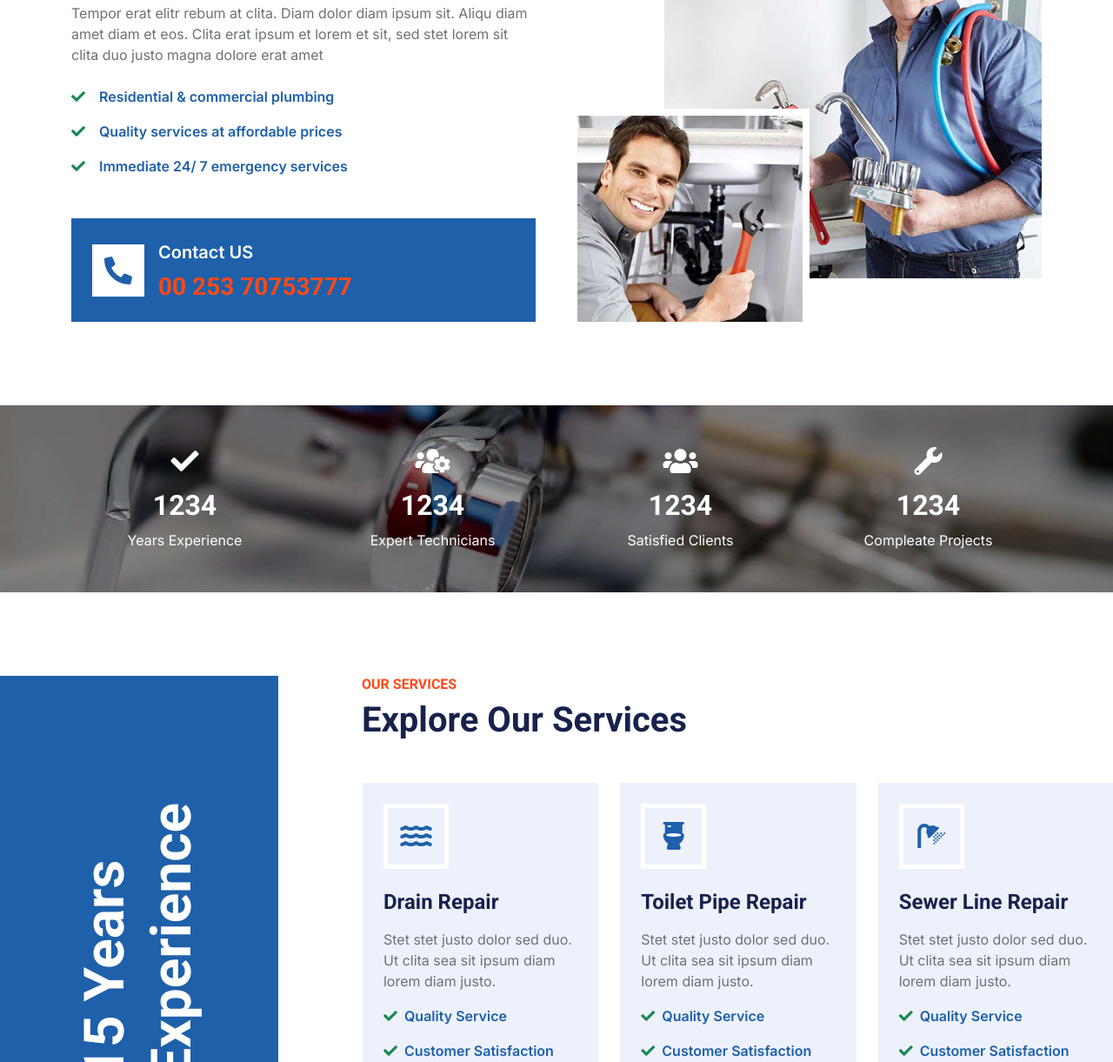
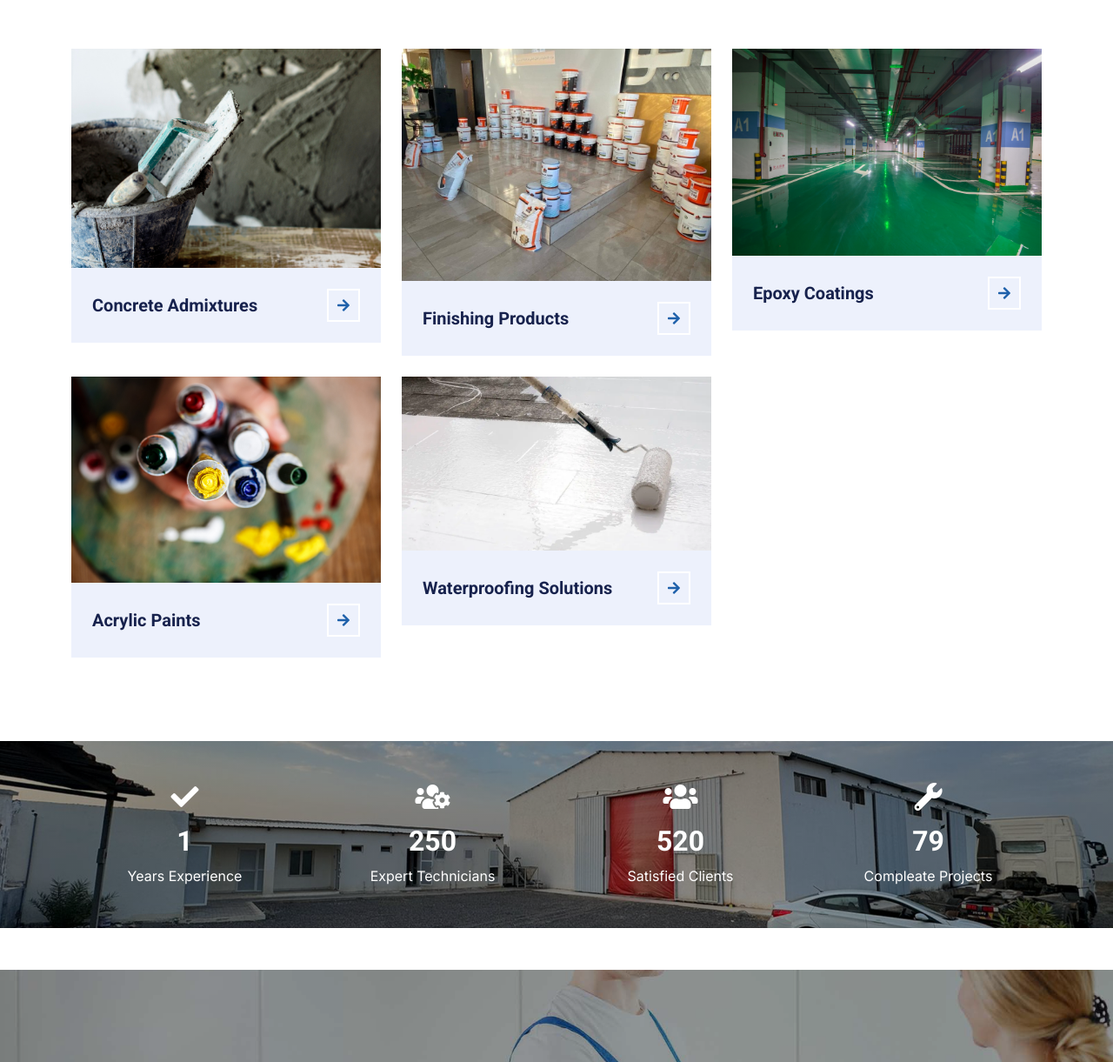
Before and after one commit to atekelt/tough_build, a plain HTML site: page index.html in a window 1280 px wide. Shown: the part 1579-2800 px from the top of the page at 87% size. Drawn offline with nearby package versions, Linux system fonts and the light colour scheme.

Commit message:
content update

```diff
--- a/css/style.css
+++ b/css/style.css
@@ -235,7 +235,7 @@
 }
 
 .page-header {
-    background: linear-gradient(rgba(0, 0, 0, .4), rgba(0, 0, 0, .4)), url(../img/bg.jpg) center center no-repeat;
+    background: linear-gradient(rgba(0, 0, 0, .4), rgba(0, 0, 0, .4)), url(../img/bg.png) center center no-repeat;
     background-size: cover;
 }
 
@@ -246,7 +246,7 @@
 
 /*** Facts ***/
 .fact {
-    background: linear-gradient(rgba(0, 0, 0, .4), rgba(0, 0, 0, .4)), url(../img/bg.jpg) center center no-repeat;
+    background: linear-gradient(rgba(0, 0, 0, .4), rgba(0, 0, 0, .4)), url(../img/bg.png) center center no-repeat;
     background-size: cover;
 }
 
--- a/index.html
+++ b/index.html
@@ -3,7 +3,7 @@
 
 <head>
     <meta charset="utf-8">
-    <title>Tough Buil </title>
+    <title>Tough Build </title>
     <meta content="width=device-width, initial-scale=1.0" name="viewport">
     <meta content="" name="keywords">
     <meta content="" name="description">
@@ -128,15 +128,15 @@
                         <div class="dropdown-menu fade-up m-0">
                             <a href="booking.html" class="dropdown-item">Booking</a>
                             <a href="team.html" class="dropdown-item">Technicians</a>
-                            <a href="testimonial.html" class="dropdown-item">Testimonial</a>
-                            <a href="404.html" class="dropdown-item">404 Page</a>
+                           <!-- <a href="testimonial.html" class="dropdown-item">Testimonial</a> -->
+                            <!-- <a href="404.html" class="dropdown-item">404 Page</a> -->
                         </div>
                     </div>
                     <a href="contact.html" class="nav-item nav-link">Contact</a>
                 </div>
                 <div class="mt-4 mt-lg-0 me-lg-n4 py-3 px-4 bg-primary d-flex align-items-center">
                     <div class="d-flex flex-shrink-0 align-items-center justify-content-center bg-white" style="width: 45px; height: 45px;">
-                        <i class="bi bi-whatsapp fa-lg text-primary"></i>
+                        <i class="bi bi-whatsapp fa-2x text-primary"></i>
                     </div>
                     <a href="https://wa.me/+0025370753777"><div class="ms-3">
                         <p class="mb-1 text-white">Contact US</p>
@@ -199,6 +199,37 @@
     </div> -->
     <!-- Carousel End -->
 
+     <!-- About Start -->
+     <div class="container-xxl py-5">
+        <div class="container">
+            <div class="row g-5">
+                <div class="col-lg-6 wow fadeInUp" data-wow-delay="0.1s">
+                    <h6 class="text-secondary text-uppercase">About Us</h6>
+                    <!-- <h1 class="mb-4">We Are Trusted Plumbing Company Since 1990</h1> -->
+                    <p class="mb-4">TOUGH BUILD (TBCM) is an international company based in Djibouti, specializing in construction chemicals and materials.</p>
+                    <p class="fw-medium text-primary"><i class="fa fa-check text-success me-3"></i>Combines German technical expertise with deep market knowledge.</p>
+                    <p class="fw-medium text-primary"><i class="fa fa-check text-success me-3"></i>Quality services at affordable prices</p>
+                    <p class="fw-medium text-primary"><i class="fa fa-check text-success me-3"></i>Managed by highly experienced engineers focused on quality production and problem-solving solutions.</p>
+                    <div class="bg-primary d-flex align-items-center p-4 mt-5">
+                        <div class="d-flex flex-shrink-0 align-items-center justify-content-center bg-white" style="width: 60px; height: 60px;">
+                            <i class="bi bi-whatsapp fa-2x text-primary"></i>
+                        </div>
+                        <a href="https://wa.me/+0025370753777"><div class="ms-3">
+                        <p class="mb-1 text-white">Contact US</p>
+                        <h5 class="m-0 text-secondary">00 253 70753777</h5>
+                    </div></a>
+                    </div>
+                </div>
+                <div class="col-lg-6 pt-4" style="min-height: 500px;">
+                    <div class="position-relative h-100 wow fadeInUp" data-wow-delay="0.5s">
+                        <img class="position-absolute img-fluid w-100 h-100" src="img/header_1.jpg" style="object-fit: cover; padding: 0 0 50px 100px;" alt="">
+                        <img class="position-absolute start-0 bottom-0 img-fluid bg-white pt-2 pe-2 w-50 h-50" src="img/header_2.jpg" style="object-fit: cover;" alt="">
+                    </div>
+                </div>
+            </div>
+        </div>
+    </div>
+    <!-- About End -->
 
     <!-- Service Start -->
     <div class="container-xxl py-5">
@@ -206,29 +237,47 @@
             <div class="row g-4">
                 <div class="col-lg-4 col-md-6 service-item-top wow fadeInUp" data-wow-delay="0.1s">
                     <div class="overflow-hidden">
-                        <img class="img-fluid w-100 h-100" src="img/service-1.jpg" alt="">
+                        <img class="img-fluid w-100 h-100" src="img/Concrete Admixtures.jpg" alt="">
                     </div>
                     <div class="d-flex align-items-center justify-content-between bg-light p-4">
-                        <h5 class="text-truncate me-3 mb-0">Residential Plumbing</h5>
-                        <a class="btn btn-square btn-outline-primary border-2 border-white flex-shrink-0" href=""><i class="fa fa-arrow-right"></i></a>
+                        <h5 class="text-truncate me-3 mb-0">Concrete Admixtures </h5>
+                        <a class="btn btn-square btn-outline-primary border-2 border-white flex-shrink-0" href="/product.html"><i class="fa fa-arrow-right"></i></a>
                     </div>
                 </div>
                 <div class="col-lg-4 col-md-6 service-item-top wow fadeInUp" data-wow-delay="0.3s">
                     <div class="overflow-hidden">
-                        <img class="img-fluid w-100 h-100" src="img/service-2.jpg" alt="">
+                        <img class="img-fluid w-100 h-100" src="img/Finishing Products.jpg" alt="">
                     </div>
                     <div class="d-flex align-items-center justify-content-between bg-light p-4">
-                        <h5 class="text-truncate me-3 mb-0">Commercial Plumbing</h5>
-                        <a class="btn btn-square btn-outline-primary border-2 border-white flex-shrink-0" href=""><i class="fa fa-arrow-right"></i></a>
+                        <h5 class="text-truncate me-3 mb-0">Finishing Products </h5>
+                        <a class="btn btn-square btn-outline-primary border-2 border-white flex-shrink-0" href="/product.html"><i class="fa fa-arrow-right"></i></a>
                     </div>
                 </div>
                 <div class="col-lg-4 col-md-6 service-item-top wow fadeInUp" data-wow-delay="0.5s">
                     <div class="overflow-hidden">
-                        <img class="img-fluid w-100 h-100" src="img/service-3.jpg" alt="">
+                        <img class="img-fluid w-100 h-100" src="img/Epoxy Coatings.jpg" alt="">
                     </div>
                     <div class="d-flex align-items-center justify-content-between bg-light p-4">
-                        <h5 class="text-truncate me-3 mb-0">Emergency Servicing</h5>
-                        <a class="btn btn-square btn-outline-primary border-2 border-white flex-shrink-0" href=""><i class="fa fa-arrow-right"></i></a>
+                        <h5 class="text-truncate me-3 mb-0">Epoxy Coatings</h5>
+                        <a class="btn btn-square btn-outline-primary border-2 border-white flex-shrink-0" href="/product.html"><i class="fa fa-arrow-right"></i></a>
+                    </div>
+                </div>
+                <div class="col-lg-4 col-md-6 service-item-top wow fadeInUp" data-wow-delay="0.5s">
+                    <div class="overflow-hidden">
+                        <img class="img-fluid w-100 h-100" src="img/Acrylic Paints.jpg" alt="">
+                    </div>
+                    <div class="d-flex align-items-center justify-content-between bg-light p-4">
+                        <h5 class="text-truncate me-3 mb-0">Acrylic Paints</h5>
+                        <a class="btn btn-square btn-outline-primary border-2 border-white flex-shrink-0" href="/product.html"><i class="fa fa-arrow-right"></i></a>
+                    </div>
+                </div>
+                <div class="col-lg-4 col-md-6 service-item-top wow fadeInUp" data-wow-delay="0.5s">
+                    <div class="overflow-hidden">
+                        <img class="img-fluid w-100 h-100" src="img/Waterproofing Solutions.jpg" alt="">
+                    </div>
+                    <div class="d-flex align-items-center justify-content-between bg-light p-4">
+                        <h5 class="text-truncate me-3 mb-0">Waterproofing Solutions</h5>
+                        <a class="btn btn-square btn-outline-primary border-2 border-white flex-shrink-0" href="/product.html"><i class="fa fa-arrow-right"></i></a>
                     </div>
                 </div>
             </div>
@@ -236,62 +285,28 @@
     </div>
     <!-- Service End -->
 
-
-    <!-- About Start -->
-    <div class="container-xxl py-5">
-        <div class="container">
-            <div class="row g-5">
-                <div class="col-lg-6 wow fadeInUp" data-wow-delay="0.1s">
-                    <h6 class="text-secondary text-uppercase">About Us</h6>
-                    <h1 class="mb-4">We Are Trusted Plumbing Company Since 1990</h1>
-                    <p class="mb-4">Tempor erat elitr rebum at clita. Diam dolor diam ipsum sit. Aliqu diam amet diam et eos. Clita erat ipsum et lorem et sit, sed stet lorem sit clita duo justo magna dolore erat amet</p>
-                    <p class="fw-medium text-primary"><i class="fa fa-check text-success me-3"></i>Residential & commercial plumbing</p>
-                    <p class="fw-medium text-primary"><i class="fa fa-check text-success me-3"></i>Quality services at affordable prices</p>
-                    <p class="fw-medium text-primary"><i class="fa fa-check text-success me-3"></i>Immediate 24/ 7 emergency services</p>
-                    <div class="bg-primary d-flex align-items-center p-4 mt-5">
-                        <div class="d-flex flex-shrink-0 align-items-center justify-content-center bg-white" style="width: 60px; height: 60px;">
-                            <i class="fa fa-phone-alt fa-2x text-primary"></i>
-                        </div>
-                        <div class="ms-3">
-                            <p class="fs-5 fw-medium mb-2 text-white">Contact US</p>
-                            <h3 class="m-0 text-secondary">00 253 70753777</h3>
-                        </div>
-                    </div>
-                </div>
-                <div class="col-lg-6 pt-4" style="min-height: 500px;">
-                    <div class="position-relative h-100 wow fadeInUp" data-wow-delay="0.5s">
-                        <img class="position-absolute img-fluid w-100 h-100" src="img/about-1.jpg" style="object-fit: cover; padding: 0 0 50px 100px;" alt="">
-                        <img class="position-absolute start-0 bottom-0 img-fluid bg-white pt-2 pe-2 w-50 h-50" src="img/about-2.jpg" style="object-fit: cover;" alt="">
-                    </div>
-                </div>
-            </div>
-        </div>
-    </div>
-    <!-- About End -->
-
-
     <!-- Fact Start -->
     <div class="container-fluid fact bg-dark my-5 py-5">
         <div class="container">
             <div class="row g-4">
                 <div class="col-md-6 col-lg-3 text-center wow fadeIn" data-wow-delay="0.1s">
                     <i class="fa fa-check fa-2x text-white mb-3"></i>
-                    <h2 class="text-white mb-2" data-toggle="counter-up">1234</h2>
+                    <h2 class="text-white mb-2" >1</h2>
                     <p class="text-white mb-0">Years Experience</p>
                 </div>
                 <div class="col-md-6 col-lg-3 text-center wow fadeIn" data-wow-delay="0.3s">
                     <i class="fa fa-users-cog fa-2x text-white mb-3"></i>
-                    <h2 class="text-white mb-2" data-toggle="counter-up">1234</h2>
+                    <h2 class="text-white mb-2" >250</h2>
                     <p class="text-white mb-0">Expert Technicians</p>
                 </div>
                 <div class="col-md-6 col-lg-3 text-center wow fadeIn" data-wow-delay="0.5s">
                     <i class="fa fa-users fa-2x text-white mb-3"></i>
-                    <h2 class="text-white mb-2" data-toggle="counter-up">1234</h2>
+                    <h2 class="text-white mb-2" >520</h2>
                     <p class="text-white mb-0">Satisfied Clients</p>
                 </div>
                 <div class="col-md-6 col-lg-3 text-center wow fadeIn" data-wow-delay="0.7s">
                     <i class="fa fa-wrench fa-2x text-white mb-3"></i>
-                    <h2 class="text-white mb-2" data-toggle="counter-up">1234</h2>
+                    <h2 class="text-white mb-2" >79</h2>
                     <p class="text-white mb-0">Compleate Projects</p>
                 </div>
             </div>
@@ -299,99 +314,9 @@
     </div>
     <!-- Fact End -->
 
-
-    <!-- Service Start -->
-    <div class="container-fluid py-5 px-4 px-lg-0">
-        <div class="row g-0">
-            <div class="col-lg-3 d-none d-lg-flex">
-                <div class="d-flex align-items-center justify-content-center bg-primary w-100 h-100">
-                    <h1 class="display-3 text-white m-0" style="transform: rotate(-90deg);">15 Years Experience</h1>
-                </div>
-            </div>
-            <div class="col-md-12 col-lg-9">
-                <div class="ms-lg-5 ps-lg-5">
-                    <div class="text-center text-lg-start wow fadeInUp" data-wow-delay="0.1s">
-                        <h6 class="text-secondary text-uppercase">Our Services</h6>
-                        <h1 class="mb-5">Explore Our Services</h1>
-                    </div>
-                    <div class="owl-carousel service-carousel position-relative wow fadeInUp" data-wow-delay="0.1s">
-                        <div class="bg-light p-4">
-                            <div class="d-flex align-items-center justify-content-center border border-5 border-white mb-4" style="width: 75px; height: 75px;">
-                                <i class="fa fa-water fa-2x text-primary"></i>
-                            </div>
-                            <h4 class="mb-3">Drain Repair</h4>
-                            <p>Stet stet justo dolor sed duo. Ut clita sea sit ipsum diam lorem diam justo.</p>
-                            <p class="text-primary fw-medium"><i class="fa fa-check text-success me-2"></i>Quality Service</p>
-                            <p class="text-primary fw-medium"><i class="fa fa-check text-success me-2"></i>Customer Satisfaction</p>
-                            <p class="text-primary fw-medium"><i class="fa fa-check text-success me-2"></i>Support 24/7</p>
-                            <a href="" class="btn bg-white text-primary w-100 mt-2">Read More<i class="fa fa-arrow-right text-secondary ms-2"></i></a>
-                        </div>
-                        <div class="bg-light p-4">
-                            <div class="d-flex align-items-center justify-content-center border border-5 border-white mb-4" style="width: 75px; height: 75px;">
-                                <i class="fa fa-toilet fa-2x text-primary"></i>
-                            </div>
-                            <h4 class="mb-3">Toilet Pipe Repair</h4>
-                            <p>Stet stet justo dolor sed duo. Ut clita sea sit ipsum diam lorem diam justo.</p>
-                            <p class="text-primary fw-medium"><i class="fa fa-check text-success me-2"></i>Quality Service</p>
-                            <p class="text-primary fw-medium"><i class="fa fa-check text-success me-2"></i>Customer Satisfaction</p>
-                            <p class="text-primary fw-medium"><i class="fa fa-check text-success me-2"></i>Support 24/7</p>
-                            <a href="" class="btn bg-white text-primary w-100 mt-2">Read More<i class="fa fa-arrow-right text-secondary ms-2"></i></a>
-                        </div>
-                        <div class="bg-light p-4">
-                            <div class="d-flex align-items-center justify-content-center border border-5 border-white mb-4" style="width: 75px; height: 75px;">
-                                <i class="fa fa-shower fa-2x text-primary"></i>
-                            </div>
-                            <h4 class="mb-3">Sewer Line Repair</h4>
-                            <p>Stet stet justo dolor sed duo. Ut clita sea sit ipsum diam lorem diam justo.</p>
-                            <p class="text-primary fw-medium"><i class="fa fa-check text-success me-2"></i>Quality Service</p>
-                            <p class="text-primary fw-medium"><i class="fa fa-check text-success me-2"></i>Customer Satisfaction</p>
-                            <p class="text-primary fw-medium"><i class="fa fa-check text-success me-2"></i>Support 24/7</p>
-                            <a href="" class="btn bg-white text-primary w-100 mt-2">Read More<i class="fa fa-arrow-right text-secondary ms-2"></i></a>
-                        </div>
-                        <div class="bg-light p-4">
-                            <div class="d-flex align-items-center justify-content-center border border-5 border-white mb-4" style="width: 75px; height: 75px;">
-                                <i class="fa fa-tint fa-2x text-primary"></i>
-                            </div>
-                            <h4 class="mb-3">Water Heater Repair</h4>
-                            <p>Stet stet justo dolor sed duo. Ut clita sea sit ipsum diam lorem diam justo.</p>
-                            <p class="text-primary fw-medium"><i class="fa fa-check text-success me-2"></i>Quality Service</p>
-                            <p class="text-primary fw-medium"><i class="fa fa-check text-success me-2"></i>Customer Satisfaction</p>
-                            <p class="text-primary fw-medium"><i class="fa fa-check text-success me-2"></i>Support 24/7</p>
-                            <a href="" class="btn bg-white text-primary w-100 mt-2">Read More<i class="fa fa-arrow-right text-secondary ms-2"></i></a>
-                        </div>
-                    </div>
-                </div>
-            </div>
-        </div>
-    </div>
-    <!-- Service End -->
-
-
     <!-- Booking Start -->
     <div class="container-fluid my-5 px-0">
         <div class="video wow fadeInUp" data-wow-delay="0.1s">
-            <button type="button" class="btn-play" data-bs-toggle="modal" data-src="https://www.youtube.com/embed/DWRcNpR6Kdc" data-bs-target="#videoModal">
-                <span></span>
-            </button>
-
-            <div class="modal fade" id="videoModal" tabindex="-1" aria-labelledby="exampleModalLabel" aria-hidden="true">
-                <div class="modal-dialog">
-                    <div class="modal-content rounded-0">
-                        <div class="modal-header">
-                            <h5 class="modal-title" id="exampleModalLabel">Youtube Video</h5>
-                            <button type="button" class="btn-close" data-bs-dismiss="modal" aria-label="Close"></button>
-                        </div>
-                        <div class="modal-body">
-                            <!-- 16:9 aspect ratio -->
-                            <div class="ratio ratio-16x9">
-                                <iframe class="embed-responsive-item" src="" id="video" allowfullscreen allowscriptaccess="always"
-                                    allow="autoplay"></iframe>
-                            </div>
-                        </div>
-                    </div>
-                </div>
-            </div>
-
             <h1 class="text-white mb-4">Emergency Plumbing Service</h1>
             <h3 class="text-white mb-0">24 Hours 7 Days a Week</h3>
         </div>
--- a/js/main.js
+++ b/js/main.js
@@ -69,7 +69,7 @@
 
 
     // Facts counter
-    $('[data-toggle="counter-up"]').counterUp({
+    $('[]').counterUp({
         delay: 10,
         time: 2000
     });
```
Also changed, not shown: 404.html (+1 -1 lines), about.html (+16 -16 lines), booking.html (+4 -4 lines), contact.html (+4 -4 lines), service.html (+4 -4 lines), team.html (+4 -4 lines), testimonial.html (+2 -2 lines), READ-ME.txt, img/Acrylic Paints.jpg (added), img/Concrete Admixtures.jpg (added), img/Epoxy Coatings.jpg (added), img/Finishing Products.jpg (added), img/Waterproofing Solutions.jpg (added), img/bg.png (added), 3 more files.
